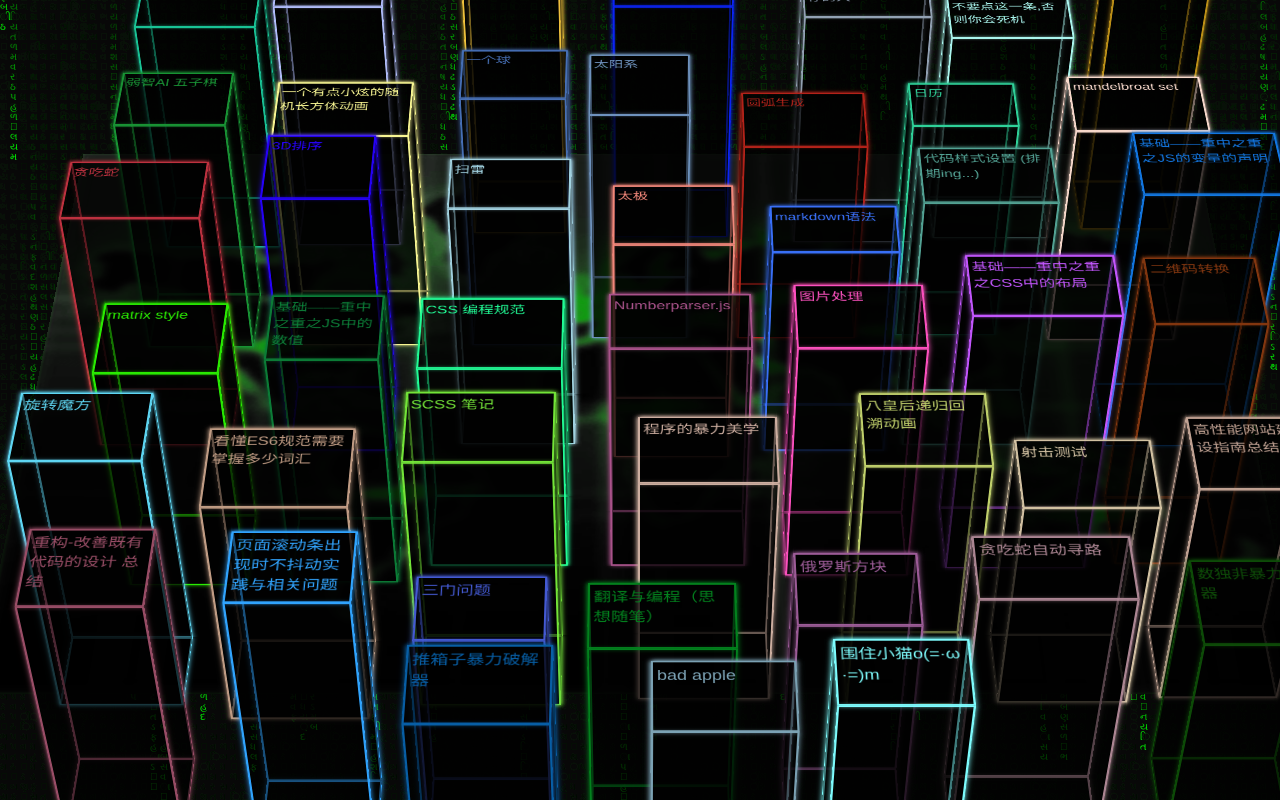
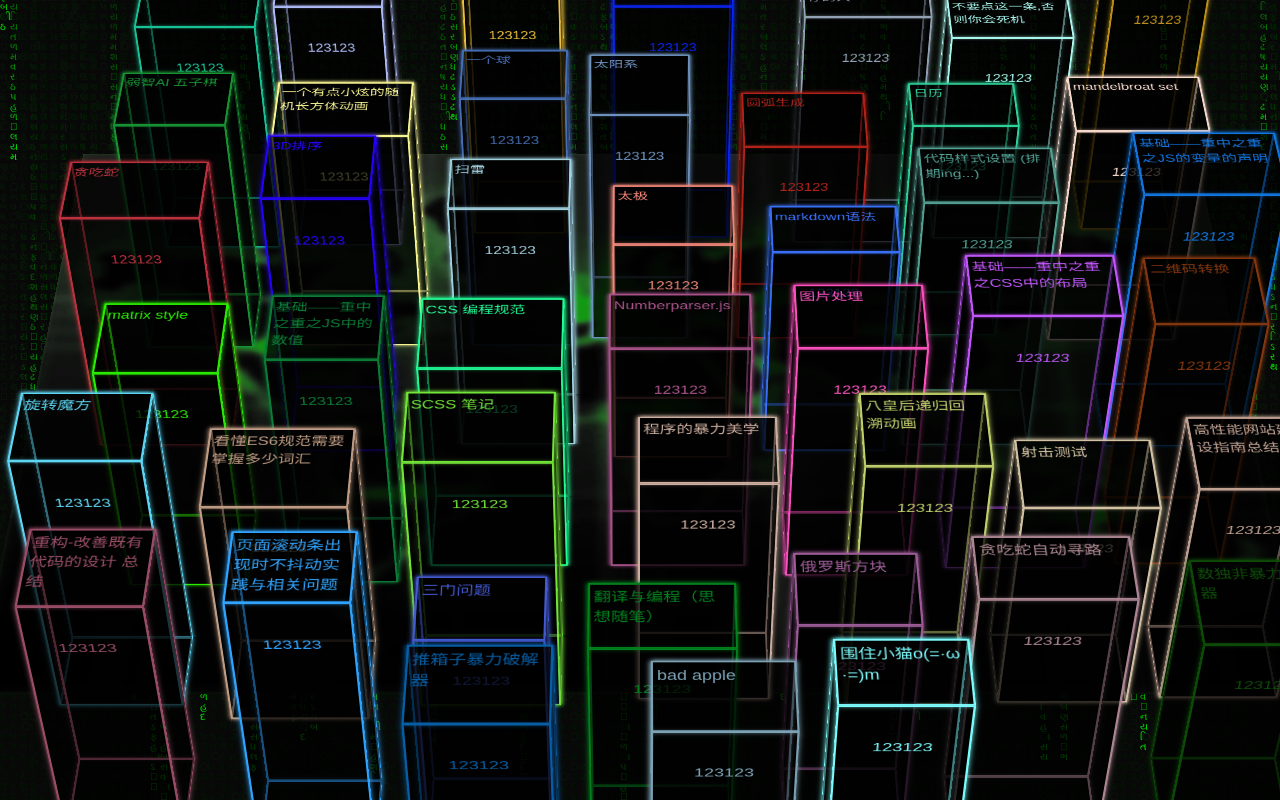
Before and after one commit to Vivomo/my-kingdom, a React app: page / in a window 1280 px wide. Built offline with nearby package versions, Linux system fonts and the light colour scheme; a small style sheet from the web is missing.

Commit message:
添加iconfont, building组件 front字体显示改为正面显示

```diff
--- a/src/app.scss
+++ b/src/app.scss
@@ -1,3 +1,4 @@
+@import url("//at.alicdn.com/t/font_2161971_3eafmorqrcu.css");
 #canvas-bg {
     position: fixed;
     top: 0;
--- a/src/components/building/Building.js
+++ b/src/components/building/Building.js
@@ -12,7 +12,7 @@ const Building = (props) => {
     };
     return (
         <div style={planeStyle} className="building">
-            <div className="wall front"><div className="inner-box"> </div></div>
+            <div className="wall front"><div className="inner-box">123<i className="iconfont icon-youxi"/>123</div></div>
             <div className="wall back"><div className="inner-box"> </div></div>
             <div className="wall up"><div className="inner-box">{props.title}</div></div>
             <div className="wall bottom"><div className="inner-box"> </div></div>
--- a/src/components/building/index.scss
+++ b/src/components/building/index.scss
@@ -30,6 +30,15 @@
 
     .front {
         top: 100%;
+        transform: translate3d(0px, 0px, 1em) rotateX(-90deg);
+
+        .inner-box {
+            text-align: center;
+
+            .iconfont {
+                font-size: 60px;
+            }
+        }
     }
 
     .up, .bottom {
@@ -49,5 +58,10 @@
     .inner-box {
         padding: 4px;
         font-size: 18px;
+
+        .iconfont {
+            font-size: 60px;
+        }
     }
+
 }
```
